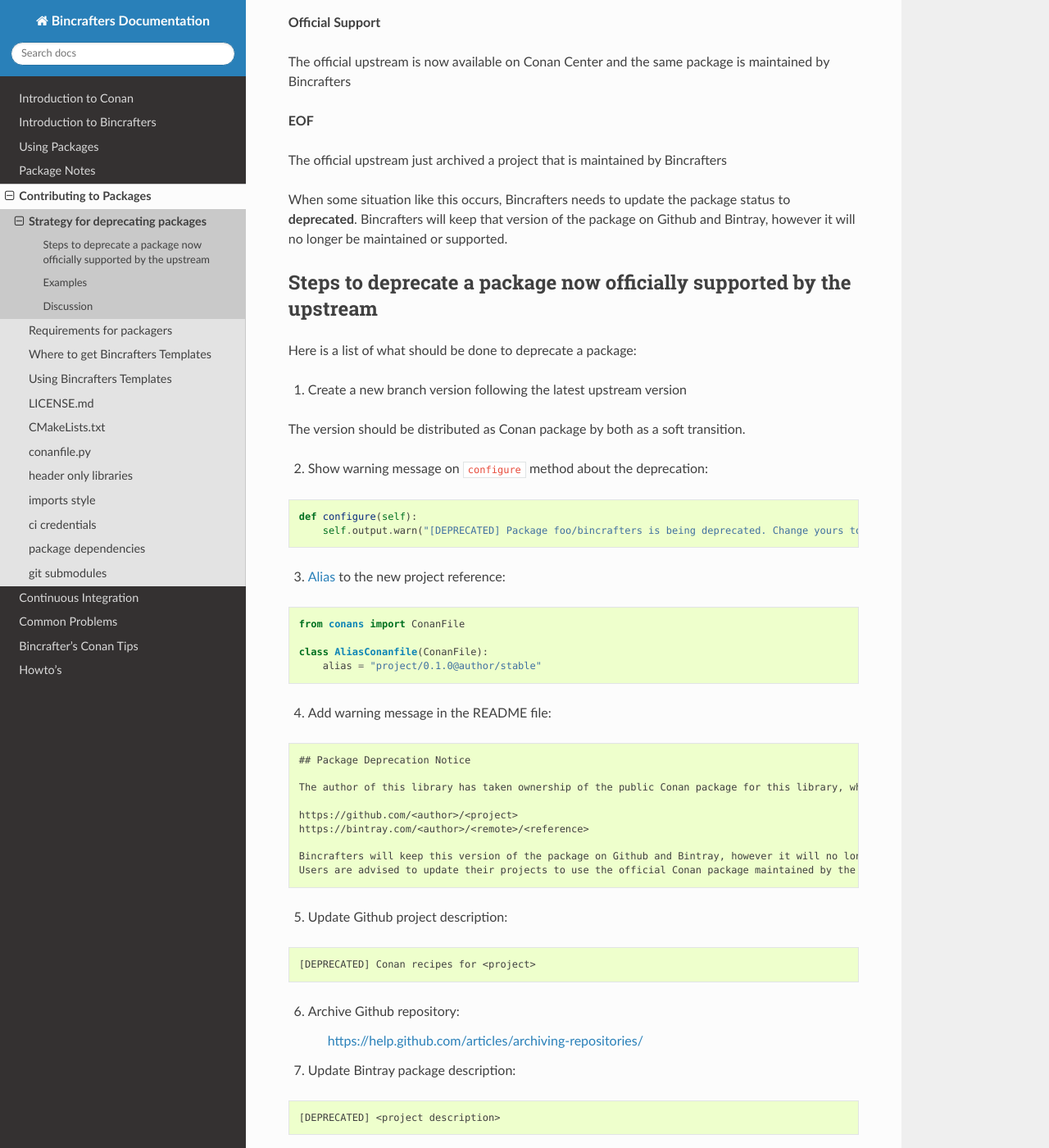
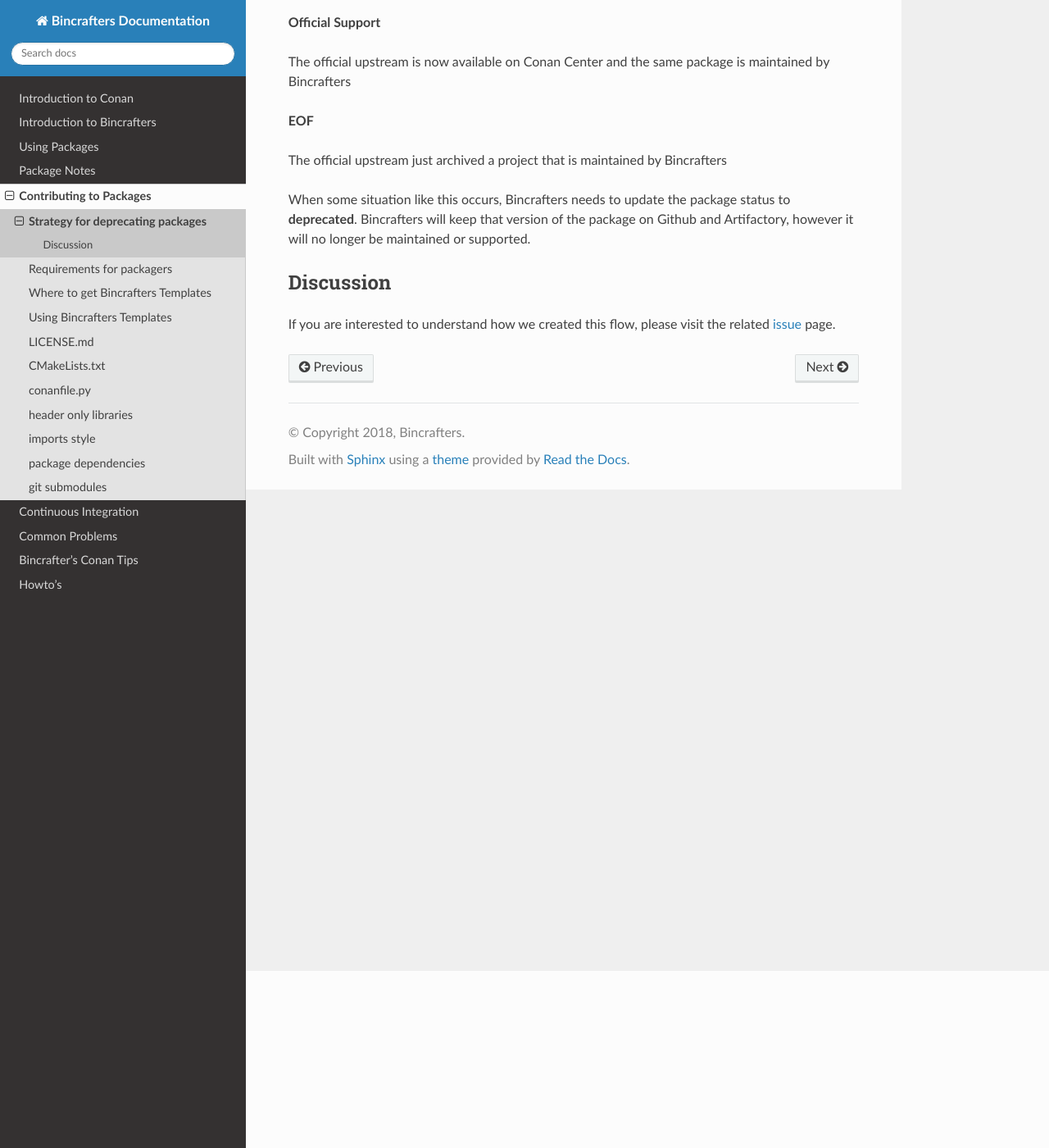
Before and after one commit to bincrafters/community, a Sphinx documentation site: the page built from docs/contributing_to_packages/package_deprecation.rst, in a window 1280 px wide and 1400 px high, scrolled down 216 px. Shown: the whole window at 82% size. Built offline with Sphinx 7.4.7 and the Read the Docs theme 2.0.0, drawn with Linux system fonts in a browser that asks for light colours; some of the changed text lies outside the part shown.

Commit message:
Update docs for the migration to Artifactory

```diff
--- a/docs/continuous_integration/introduction_to_ci.rst
+++ b/docs/continuous_integration/introduction_to_ci.rst
@@ -5,7 +5,7 @@ One of the distinguishing characteristics between Conan.io and other package man
 
 http://docs.conan.io/en/latest/_images/search_binary_table.png
 
-As you can see, there are over 100 precompiled binaries available for ZLIB.  We call these "package variants".  Each package variant is independently compiled from sources using the platforms and options shown in the table, and then uploaded to Bintray. So, how did ZLIB get recompiled over 100 times and uploaded to Bintray?
+As you can see, there are over 100 precompiled binaries available for ZLIB.  We call these "package variants".  Each package variant is independently compiled from sources using the platforms and options shown in the table, and then uploaded to Artifactory. So, how did ZLIB get recompiled over 100 times and uploaded to Artifactory?
 
 Continuous Integration (abbreviated CI) is the amazing build-automation technology which enables Conan packagers to prepare such a wide variety of package variants for Conan packages.  TravisCI and Appveyor are two cloud-based CI services which have been providing FREE continuous integration services for Open Source software for many years.  TravisCI provides Linux and MacOS builds, while Appveyor provides builds on Windows.  Bincrafters leverages these two services with virtually every Conan package we publish.  The one major exception to this rule is that CI is not needed for packages which contain header-only libraries.
 
--- a/docs/contributing_to_packages/package_deprecation.rst
+++ b/docs/contributing_to_packages/package_deprecation.rst
@@ -12,74 +12,7 @@ The official upstream is now available on Conan Center and the same package is m
 The official upstream just archived a project that is maintained by Bincrafters
 
 When some situation like this occurs, Bincrafters needs to update the package status to **deprecated**.
-Bincrafters will keep that version of the package on Github and Bintray, however it will no longer be maintained or supported.
-
-Steps to deprecate a package now officially supported by the upstream
----------------------------------------------------------------------
-
-Here is a list of what should be done to deprecate a package:
-
-1) Create a new branch version following the latest upstream version
-
-The version should be distributed as Conan package by both as a soft transition.
-
-2) Show warning message on ``configure`` method about the deprecation:
-
-.. code:: python
-
-    def configure(self):
-        self.output.warn("[DEPRECATED] Package foo/bincrafters is being deprecated. Change yours to require foo/author instead")
-
-3) Alias_ to the new project reference:
-
-.. code:: python
-
-    from conans import ConanFile
-
-    class AliasConanfile(ConanFile):
-        alias = "project/0.1.0@author/stable"
-
-4) Add warning message in the README file:
-
-.. code:: text
-
-    ## Package Deprecation Notice
-
-    The author of this library has taken ownership of the public Conan package for this library, which can be found at the following links:
-
-    https://github.com/<author>/<project>
-    https://bintray.com/<author>/<remote>/<reference>
-
-    Bincrafters will keep this version of the package on Github and Bintray, however it will no longer be maintained or supported.
-    Users are advised to update their projects to use the official Conan package maintained by the library author immediately.
-
-5) Update Github project description:
-
-.. code:: text
-
-    [DEPRECATED] Conan recipes for <project>
-
-6) Archive Github repository:
-
-    https://help.github.com/articles/archiving-repositories/
-
-7) Update Bintray package description:
-
-.. code:: text
-
-    [DEPRECATED] <project description>
-
-8) Add **deprecated** image to Bintray project logo:
-
-.. figure:: .images/deprecated.png
-
-Examples
---------
-
-There are some projects already deprecated and could be used as example:
-
-* PEGTL_
-* Catch2_
+Bincrafters will keep that version of the package on Github and Artifactory, however it will no longer be maintained or supported.
 
 Discussion
 ----------
--- a/docs/contributing_to_packages/package_guidelines_required.rst
+++ b/docs/contributing_to_packages/package_guidelines_required.rst
@@ -28,7 +28,7 @@ Always use the URL of the original library.
 license
 ====================
 
-Always name the license of the original library. Never use URL, instead use the abbreviation from the very bottom of this page:  https://bintray.com/docs/api/
+Always name the license of the original library. If possible, please use SPDX license identifier https://spdx.org/licenses/
 
 
 short_paths
--- a/docs/contributing_to_packages/package_guidelines_supplemental.rst
+++ b/docs/contributing_to_packages/package_guidelines_supplemental.rst
@@ -16,12 +16,6 @@ And then use qualified method calls on statics… so ``tools.download()``
 
 For people new to conan, it’s not obvious where unqualified method calls are coming from.
 
-.. _ci credentials:
-
-ci credentials
-==============
-
-Whenever you add a repo to travis or appveyor for building, notify @solvingj or @uilianries, or @grafikrobot and they will add the bintray credentials as the environment variables ``CONAN_LOGIN_USERNAME`` and ``CONAN_PASSWORD``. Please don’t use your own credentials.
 
 package dependencies
 ====================
--- a/docs/introduction_to_bincrafters.rst
+++ b/docs/introduction_to_bincrafters.rst
@@ -1,6 +1,6 @@
 Introduction to Bincrafters
 ===========================
 
-Bincrafters began with a few developers who were each publishing Open-Source C and C++ packages to Conan.io, a cloud hosting service for developers (now powered by JFrog and Bintray). One of the early challenges with Conan.io was the lack of many official packages in the central repository: “Conan Center”. Conan.io allows community developers to create their own public repositories they can publish to, but it becomes hard to work with packages from many repositories. So, this started to lead to a lot of duplicated of effort, and a lack of discoverability due to a sprawling of these packages across many separate repositories. So, several of us who had been working with Conan for some time gathered together and organized our packages into what is now the Bincrafters repository.
+Bincrafters began with a few developers who were each publishing Open-Source C and C++ packages to Conan.io, a cloud hosting service for developers (now powered by JFrog and Artifactory). One of the early challenges with Conan.io was the lack of many official packages in the central repository: “Conan Center”. Conan.io allows community developers to create their own public repositories they can publish to, but it becomes hard to work with packages from many repositories. So, this started to lead to a lot of duplicated of effort, and a lack of discoverability due to a sprawling of these packages across many separate repositories. So, several of us who had been working with Conan for some time gathered together and organized our packages into what is now the Bincrafters repository.
 
 We’ve since worked to establish a number of coding standards, guidelines, and conventions which have enabled us to become much more productive at making new packages. When we feel packages are stable, we now submit them to Conan Center and have had great success working with the Conan team. Moving forward, our roadmap is filled with many C and C++ libraries to package, hopefully making them more accessible to developers, and promote more use of C++.
--- a/docs/using_packages.rst
+++ b/docs/using_packages.rst
@@ -12,11 +12,11 @@ If you do not have Conan installed, please refer to the official Conan installat
 Adding the Bincrafters repository as a "Conan Remote"
 -----------------------------------------------------
 
-By default, Conan will only search for packages from the two central repositories hosted and moderated by Conan.io staff: "conan-center" and "conan-transit".  Bincrafters packages are hosted in a separate Conan repository which is also hosted by Bintray, but which is managed by the Bincrafters team.  To start using any of the Bincrafters packages, simply run the command below:
+By default, Conan will only search for packages in the central Conan Center repository.  Bincrafters packages are hosted in a separate Conan repository which is hosted on a JFrog Artifactory instance, which is managed by the Bincrafters team.  To start using any of the Bincrafters packages, run the command below:
 
 .. code-block:: bash
 
-	$ conan remote add bincrafters https://api.bintray.com/conan/bincrafters/public-conan
+	$ conan remote add bincrafters https://bincrafters.jfrog.io/artifactory/api/conan/public-conan
 
 Understanding Conan Channels
 ------------------------------------------------
```
Also changed, not shown: README.md (+2 -2 lines).
